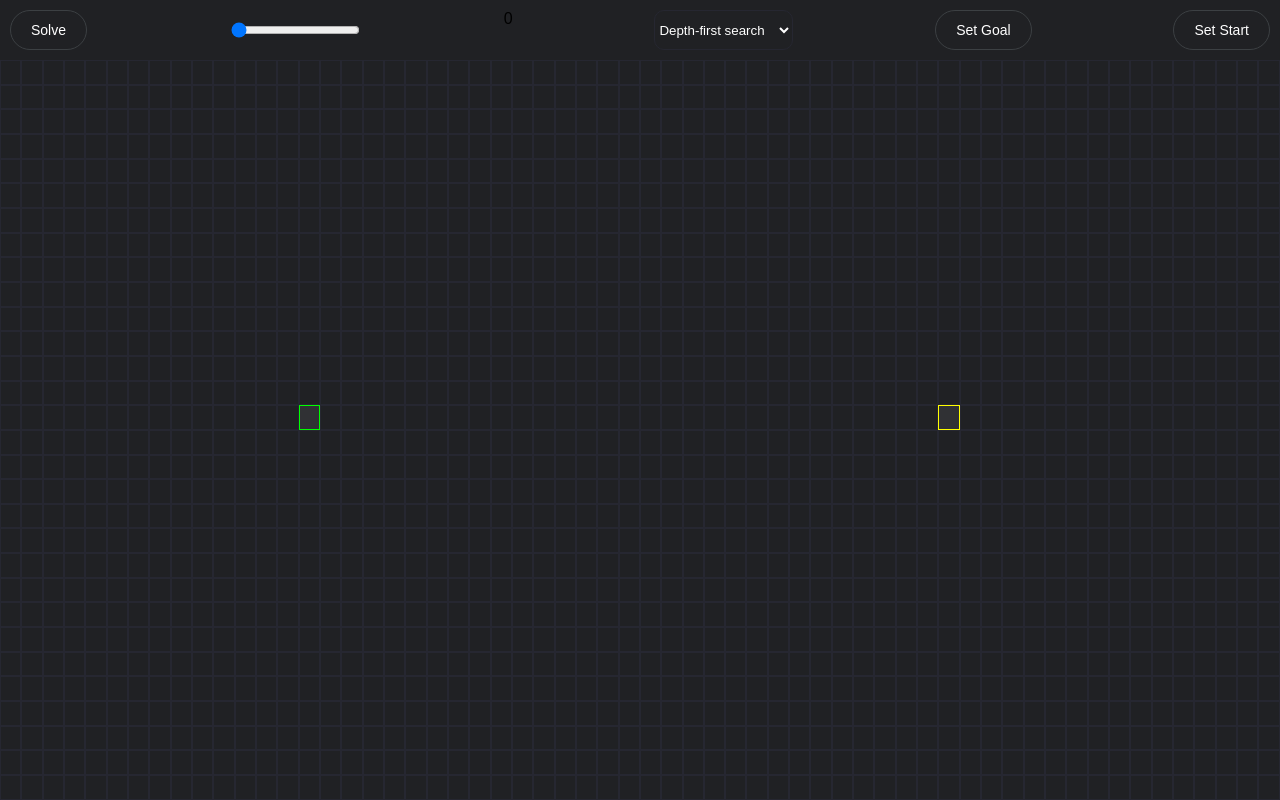
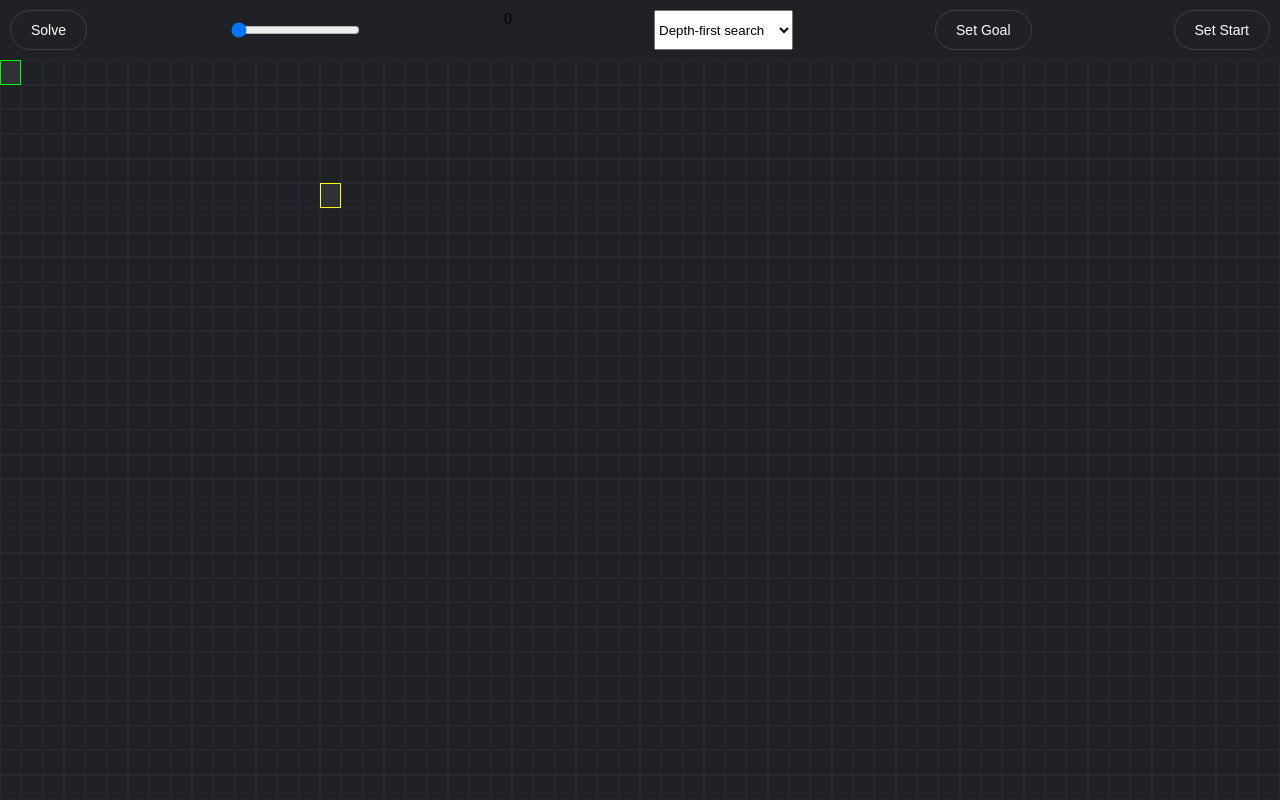
Before and after one commit to SefBoonen/Pathfinding-Visualizer, a website: page index.html in a window 1280 px wide. Drawn offline with Linux system fonts and the light colour scheme.

Commit message:
Revert "Updated the sort speed slider"
This reverts commit 122e251cf8b1e78ab6e4b5d12d19ec14eaefe38b.

```diff
--- a/index.html
+++ b/index.html
@@ -12,25 +12,15 @@
     </head>
     <body>
         <div class="selectionbar">
-            <button id="solve">
-                <span>Solve</span>
-            </button>
+            <button id="solve"><span>Solve</span></button>
             <input autocomplete="off" step="10" type="range" min="0" max="1000" value="0" id="speed">
             <output id="speednum">0</output>
             <select name="pathfinding-algorithm" id="pathfinding-algorithm">
-                <option value="dfs">
-                    <span>Depth-first search</span>
-                </option>
-                <option value="bfs">
-                    <span>Breadth-first search</span>
-                </option>
+                <option value="dfs">Depth-first search</option>
+                <option value="bfs">Breadth-first search</option>
             </select>
-            <button id="setgoal">
-                <span>Set Goal</span>
-            </button>
-            <button id="setstart">
-                <span>Set Start</span>
-            </button>
+            <button id="setgoal"><span>Set Goal</span></button>
+            <button id="setstart"><span>Set Start</span></button>
         </div>
 
         <table>
--- a/scripts/index.js
+++ b/scripts/index.js
@@ -29,13 +29,14 @@ if (!bSetGoal)
 const bSetStart = document.getElementById("setstart");
 if (!bSetStart)
     throw new Error("Set start button not found");
-const finishc = "rgb(48, 49, 52)", startc = "rgb(48, 49, 52)", buttonc = "rgb(57, 68, 87)", exploredc = "#3b9aed";
+const finishc = "rgb(48, 49, 52)", startc = "rgb(48, 49, 52)", buttonc = "", exploredc = "#3b9aed";
 const height = 30;
 const width = 60;
 let screenWidth = screen.width;
 let table = "";
-const goal = [14, 44];
-const start = [14, 14];
+let sSpeedValue = sSpeed.value;
+const goal = [5, 15];
+const start = [0, 0];
 let setGoal = false;
 let setStart = false;
 let field = [];
@@ -90,10 +91,10 @@ document.addEventListener("DOMContentLoaded", () => {
     document.getElementById(`C${goal[0]}-${goal[1]}`).style.cssText += `background-color: ${finishc}; border: solid 1px yellow;`;
 });
 sSpeed.addEventListener("input", () => {
-    speedNum.innerHTML = sSpeed.value;
+    speedNum.innerHTML = sSpeedValue;
 });
 bSolve.addEventListener("click", () => {
-    solve(parseInt(sSpeed.value));
+    solve(parseInt(sSpeedValue));
 });
 function neighbours(position) {
     let moves = [];
--- a/styles/style.css
+++ b/styles/style.css
@@ -6,10 +6,6 @@ td{
 
 td:hover {
     background-color: #b1ccbd80 !important;
-}
-
-* {
-    font-family: sans-serif, Helvetica;
 }
 
 button {
@@ -24,13 +20,6 @@ button {
 
 span {
     margin: 0 14px;
-}
-
-select {
-    background-color: rgb(32, 33, 36);
-    color: #ffffff;
-    border: solid 1px rgb(38, 39, 49);
-    border-radius: 10px;
 }
 
 button:hover {
```
Also changed, not shown: scripts/index.ts (+7 -5 lines).
